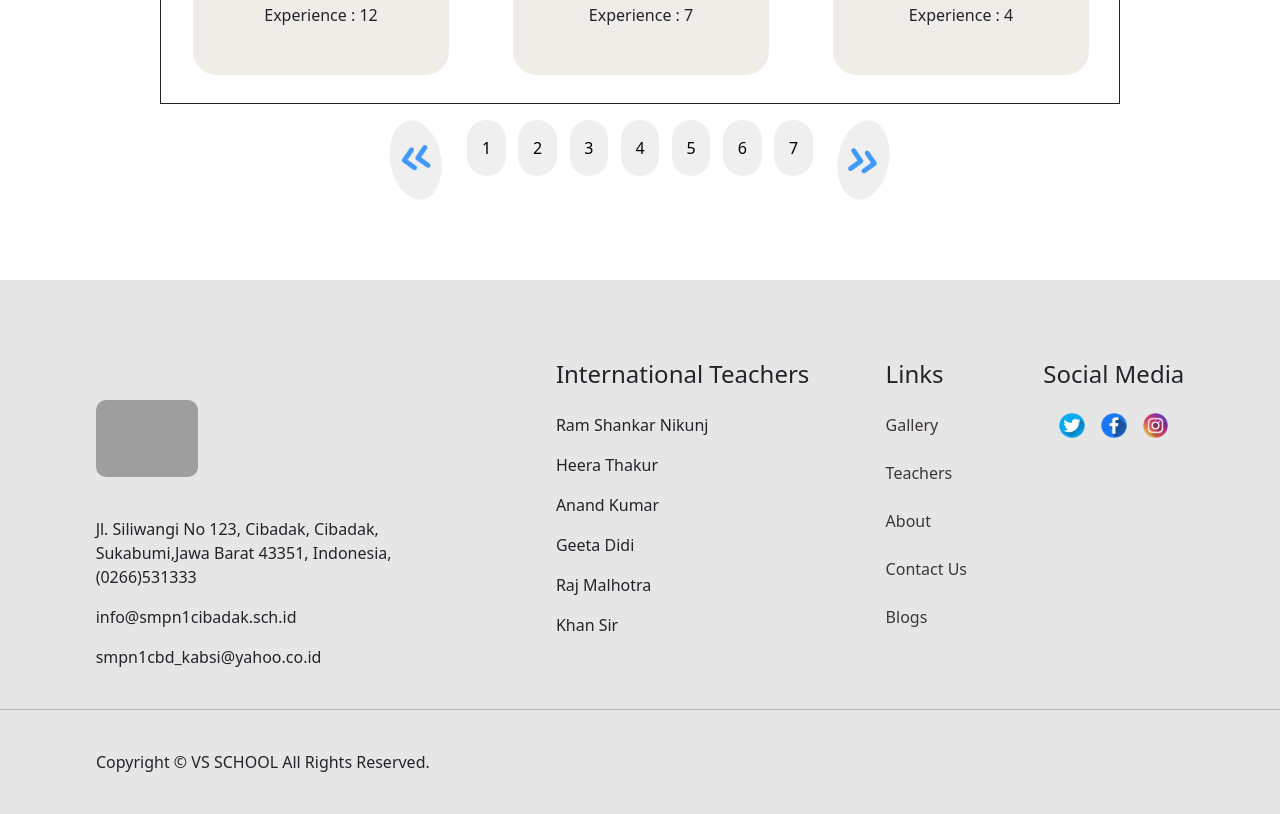
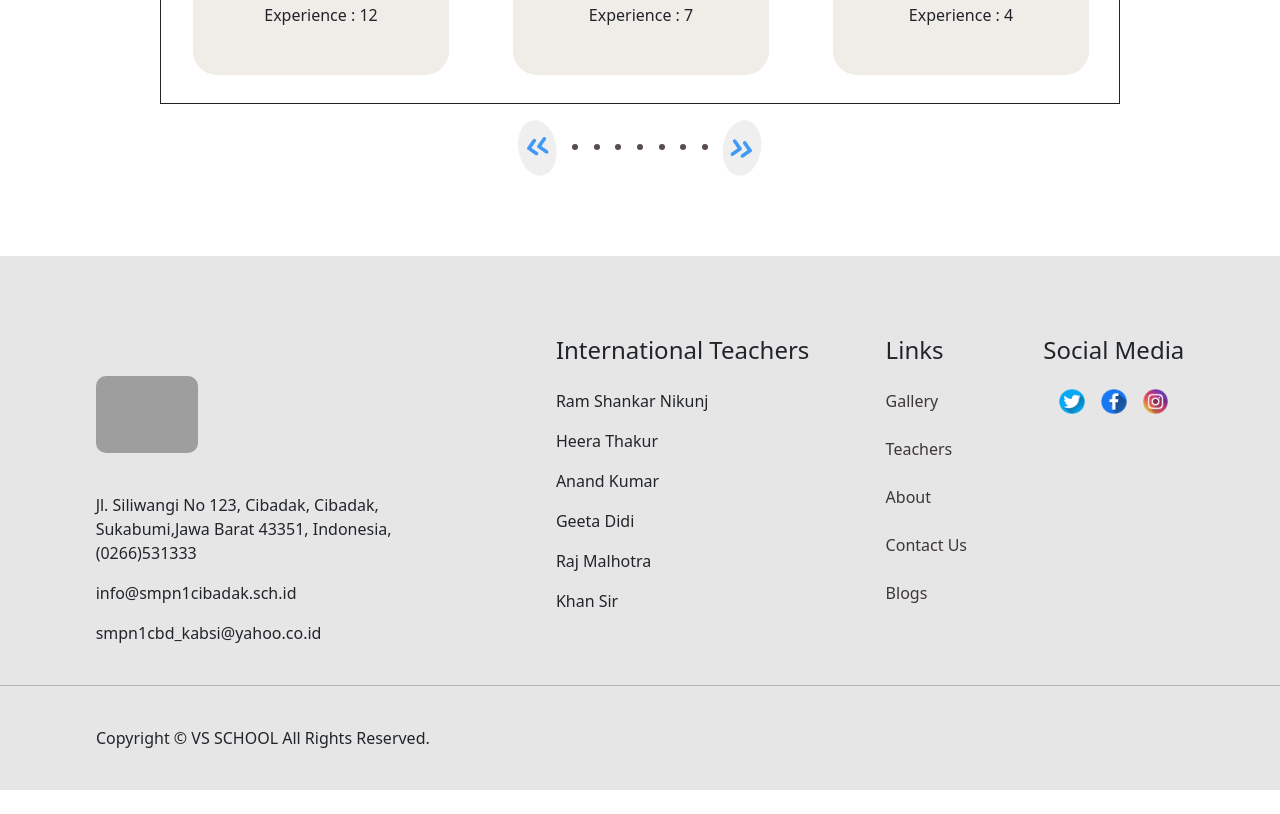
Before and after one commit to vedantbhavani/SchoolManagement, a React (Vite) app: page /teachers in a window 1280 px wide. Shown: the part 1580-2394 px from the top of the page. After the commit the page ends 2370 px from the top, so only its background shows below. Built offline with nearby package versions, Linux system fonts and the light colour scheme; grey boxes are pictures that could not be loaded.

Commit message:
new change

```diff
--- a/src/Components/Teachers/Teacherdata.css
+++ b/src/Components/Teachers/Teacherdata.css
@@ -39,7 +39,7 @@
     display:flex;
     width: fit-content;
     justify-content: space-between;
-    width: 39vw;
+    width: 19vw;
 }
 .innerbtndata{
     width: 3vw;
@@ -49,11 +49,23 @@
     margin: 0 0.5vw;
 }
 .btns{
-    width: 4vw;
+    width: 3vw;
     border-radius: 50%;
-    height: 10vh;
+    height: 7vh;
     border: none;
 }
 .btnimg{
-    width: 4vw;
+    width: 3vw;
 }
+.dots{
+    width: 6px;
+    height: 6px;
+    background-color: rgb(90, 76, 76);
+    border-radius: 50%;
+}
+.innerbtns{
+    margin-top: 3vh;
+    display: flex;
+    justify-content: space-evenly;
+    width: 19vw;
+}
--- a/src/Components/Teachers/Teachers.jsx
+++ b/src/Components/Teachers/Teachers.jsx
@@ -4,15 +4,14 @@ import { useRef } from "react";
 
 const Teachers = () => {
     let index = 1;
-    console.log(teacherdata.length - 56);
     const sliderref = useRef(null);
-    const btn1 = useRef(null)
-    const btn2 = useRef(null)
-    const btn3 = useRef(null)
-    const btn4 = useRef(null)
-    const btn5 = useRef(null)
-    const btn6 = useRef(null)
-    const btn7 = useRef(null)
+    const dot1 = useRef(null)
+    const dot2 = useRef(null)
+    const dot3 = useRef(null)
+    const dot4 = useRef(null)
+    const dot5 = useRef(null)
+    const dot6 = useRef(null)
+    const dot7 = useRef(null)
 
     const gopreviosslide = () => {
         console.log("Change");
@@ -63,7 +62,7 @@ const Teachers = () => {
             <div className="Allbtns">
                 <button className="btns pre-slide" onClick={previosslide}> <img src="/src/Components/Teachers/arrow.png" className="btnimg" alt="" /></button>
 
-                <div className="innerbtns">
+                {/* <div className="innerbtns">
                     <button className="innerbtndata innerbtn1" ref={btn1} >1</button>
                     <button className="innerbtndata innerbtn2" ref={btn2} >2</button>
                     <button className="innerbtndata innerbtn3" ref={btn3} >3</button>
@@ -71,6 +70,15 @@ const Teachers = () => {
                     <button className="innerbtndata innerbtn5" ref={btn5} >5</button>
                     <button className="innerbtndata innerbtn6" ref={btn6} >6</button>
                     <button className="innerbtndata innerbtn7" ref={btn7} >7</button>
+                </div> */}
+                <div className="innerbtns">
+                    <div className="dots" ref={dot1}></div>
+                    <div className="dots" ref={dot2}></div>
+                    <div className="dots" ref={dot3}></div>
+                    <div className="dots" ref={dot4}></div>
+                    <div className="dots" ref={dot5}></div>
+                    <div className="dots" ref={dot6}></div>
+                    <div className="dots" ref={dot7}></div>
                 </div>
 
                 <button className="btns next-slide" onClick={nextslide}> <img src="/src/Components/Teachers/arrow.png" className="btnimg" alt="" /></button>
```
